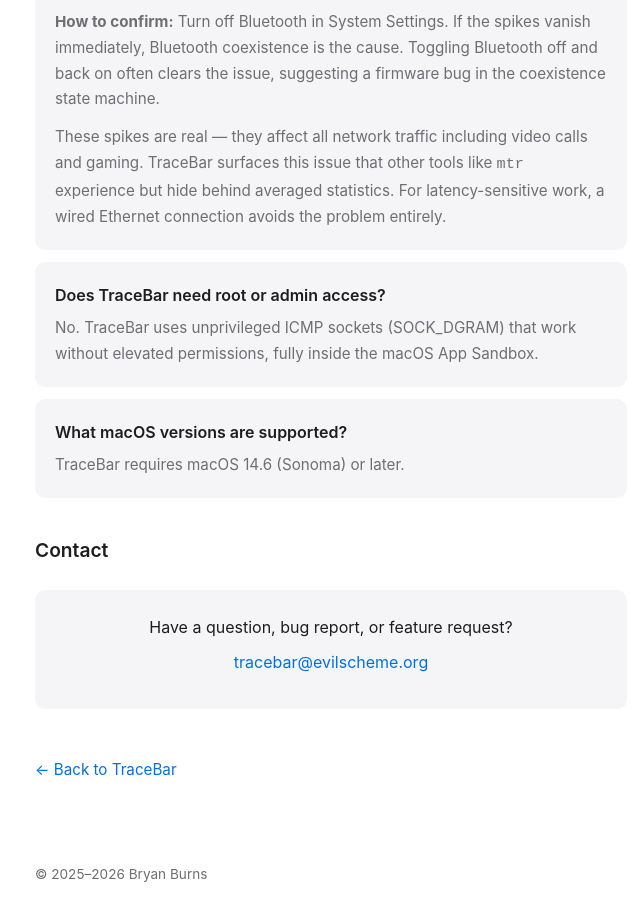
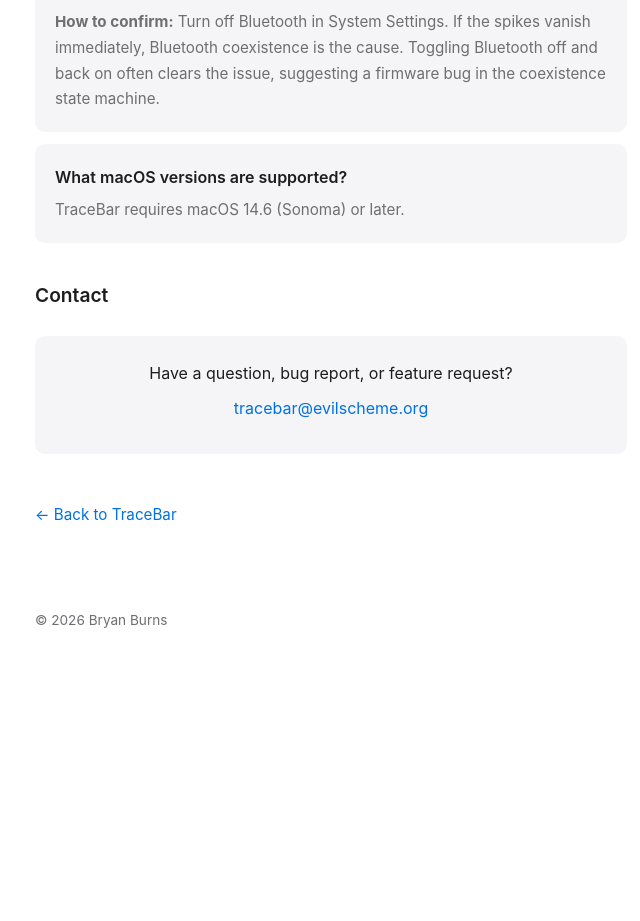
Before and after one commit to evilscheme/mbtracert, a plain HTML site: page docs/support.html in a window 1280 px wide. Shown: the part 1249-2170 px from the top of the page, without its empty margins (309-949 px from the left). After the commit the page ends 1961 px from the top, so only its background shows below. Drawn offline with Linux system fonts and the light colour scheme.

Commit message:
update support page

```diff
--- a/docs/support.html
+++ b/docs/support.html
@@ -106,7 +106,7 @@
 
         <div class="faq-item">
             <h3>What do the colors mean?</h3>
-            <p>Colors represent latency, with each color scheme mapping low-to-high latency across its own gradient. You can choose from 13 color schemes in Settings and adjust the latency scale threshold.</p>
+            <p>Colors represent latency, with each color scheme mapping low-to-high latency across its own gradient. You can choose from multiple color schemes in Settings and adjust the latency scale threshold.</p>
         </div>
 
         <div class="faq-item">
@@ -123,14 +123,6 @@
             <p style="margin-top:12px;">
                 <strong>How to confirm:</strong> Turn off Bluetooth in System Settings. If the spikes vanish immediately, Bluetooth coexistence is the cause. Toggling Bluetooth off and back on often clears the issue, suggesting a firmware bug in the coexistence state machine.
             </p>
-            <p style="margin-top:12px;">
-                These spikes are real&nbsp;&mdash; they affect all network traffic including video calls and gaming. TraceBar surfaces this issue that other tools like <code>mtr</code> experience but hide behind averaged statistics. For latency-sensitive work, a wired Ethernet connection avoids the problem entirely.
-            </p>
-        </div>
-
-        <div class="faq-item">
-            <h3>Does TraceBar need root or admin access?</h3>
-            <p>No. TraceBar uses unprivileged ICMP sockets (SOCK_DGRAM) that work without elevated permissions, fully inside the macOS App Sandbox.</p>
         </div>
 
         <div class="faq-item">
@@ -148,7 +140,7 @@
         <a class="back" href="index.html">&larr; Back to TraceBar</a>
 
         <footer>
-            &copy; 2025&ndash;2026 Bryan Burns
+            &copy; 2026 Bryan Burns
         </footer>
     </div>
 </body>
```
